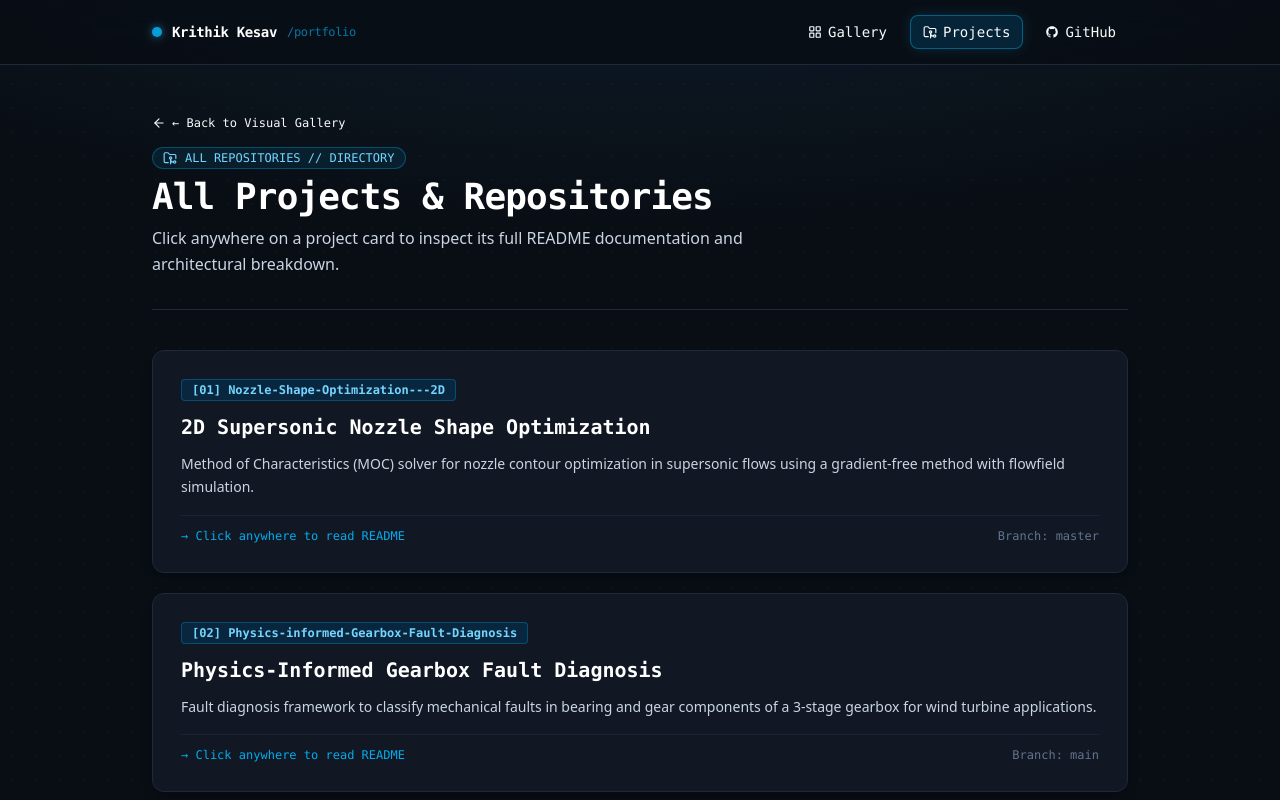
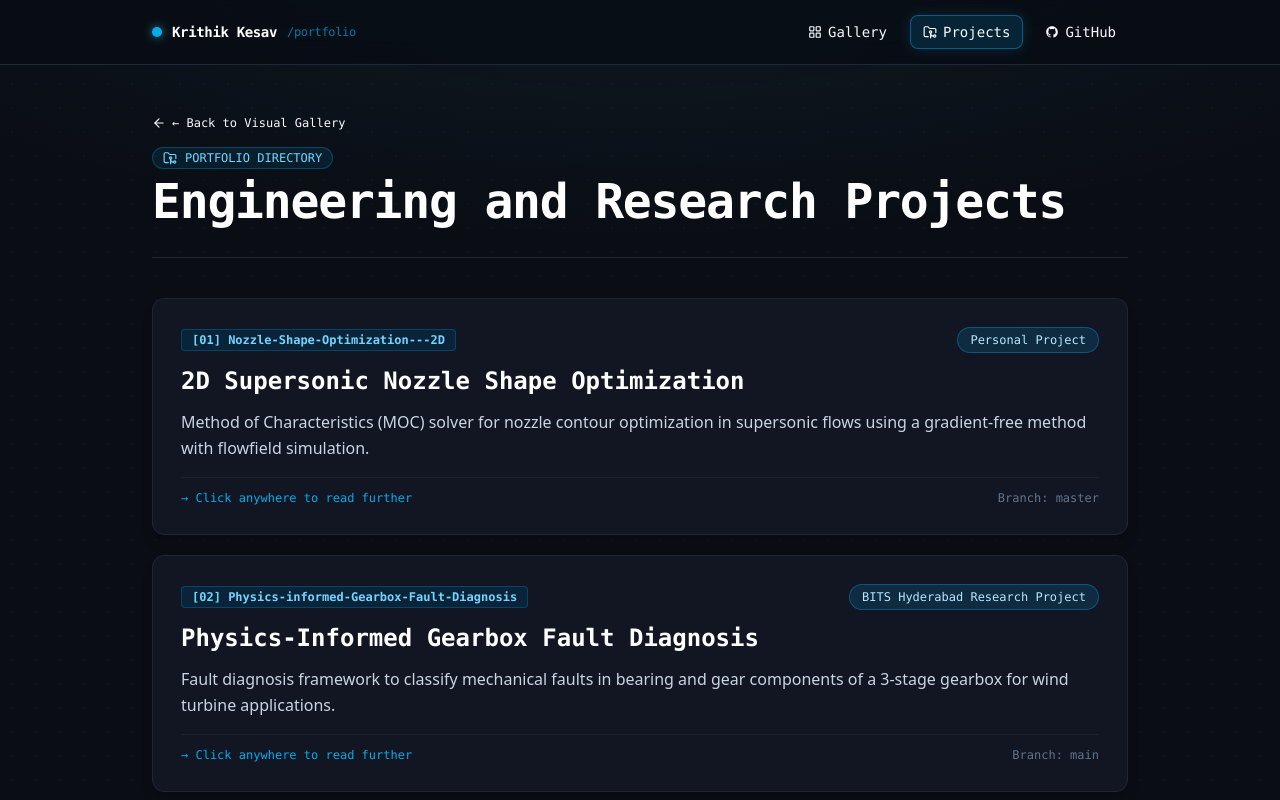
Before and after one commit to Krit8025/krit8025.github.io, a Next.js app: page /projects in a window 1280 px wide. Shown: the top 800 px of the page. Built offline with nearby package versions, Linux system fonts and the light colour scheme.

Commit message:
feat: executive dark aesthetic, bolder hero intro, custom project context tags, updated labels

```diff
--- a/src/app/globals.css
+++ b/src/app/globals.css
@@ -2,14 +2,13 @@
 @import "katex/dist/katex.min.css";
 
 :root {
-  --background: #090d14;
-  --surface: #101623;
-  --surface-card: #131b2b;
-  --surface-hover: #192338;
-  --border-muted: #1e293b;
+  --background: #0a0d14;
+  --surface: #111622;
+  --surface-card: #131b2a;
+  --surface-hover: #172133;
+  --border-muted: #1f2633;
   --border-active: #38bdf8;
 
-  /* Pastel Blue Palette */
   --pastel-blue-light: #bae6fd;
   --pastel-blue: #93c5fd;
   --pastel-blue-sky: #7dd3fc;
@@ -29,8 +28,8 @@ body {
   margin: 0;
   overflow-x: hidden;
   background-image:
-    radial-gradient(ellipse 80% 50% at 50% -20%, rgba(56, 189, 248, 0.12), transparent),
-    radial-gradient(rgba(147, 197, 253, 0.04) 1px, transparent 1px);
+    radial-gradient(ellipse 70% 40% at 50% -10%, rgba(56, 189, 248, 0.08), transparent),
+    radial-gradient(rgba(147, 197, 253, 0.035) 1px, transparent 1px);
   background-size: 100% 100%, 24px 24px;
 }
 
@@ -45,28 +44,15 @@ a {
   height: 8px;
 }
 ::-webkit-scrollbar-track {
-  background: #090d14;
+  background: #0a0d14;
 }
 ::-webkit-scrollbar-thumb {
-  background: #1e293b;
+  background: #1f2633;
   border-radius: 4px;
   border: 1px solid rgba(56, 189, 248, 0.2);
 }
 ::-webkit-scrollbar-thumb:hover {
   background: #38bdf8;
-}
-
-/* Smooth Interactive Cards */
-.smooth-card {
-  background: #111724;
-  border: 1px solid #1e293b;
-  transition: all 0.35s cubic-bezier(0.16, 1, 0.3, 1);
-}
-
-.smooth-card:hover {
-  border-color: rgba(147, 197, 253, 0.5);
-  box-shadow: 0 12px 35px -10px rgba(56, 189, 248, 0.2);
-  transform: translateY(-4px);
 }
 
 /* Smooth Interactive Buttons */
@@ -75,10 +61,10 @@ a {
   align-items: center;
   gap: 0.5rem;
   background: #7dd3fc;
-  color: #090d14;
+  color: #080c14;
   font-weight: 600;
   border-radius: 0.5rem;
-  padding: 0.55rem 1.15rem;
+  padding: 0.6rem 1.25rem;
   font-family: var(--font-geist-mono), monospace;
   font-size: 0.8125rem;
   transition: all 0.25s cubic-bezier(0.16, 1, 0.3, 1);
@@ -87,7 +73,7 @@ a {
 
 .smooth-btn-primary:hover {
   background: #bae6fd;
-  box-shadow: 0 6px 20px rgba(125, 211, 252, 0.4);
+  box-shadow: 0 6px 20px rgba(125, 211, 252, 0.35);
   transform: translateY(-2px);
 }
 
@@ -99,12 +85,12 @@ a {
   display: inline-flex;
   align-items: center;
   gap: 0.5rem;
-  background: rgba(16, 22, 35, 0.8);
+  background: rgba(17, 22, 34, 0.85);
   color: #bae6fd;
   font-weight: 500;
   border: 1px solid rgba(56, 189, 248, 0.25);
   border-radius: 0.5rem;
-  padding: 0.55rem 1.15rem;
+  padding: 0.6rem 1.25rem;
   font-family: var(--font-geist-mono), monospace;
   font-size: 0.8125rem;
   backdrop-blur: 4px;
@@ -123,7 +109,7 @@ a {
   transform: translateY(0);
 }
 
-/* High-Readability Markdown Documentation in Dark & Pastel Blue */
+/* High-Readability Markdown Documentation */
 .markdown-body {
   color: #cbd5e1;
   line-height: 1.8;
@@ -145,7 +131,7 @@ a {
 .markdown-body h1 {
   font-size: 1.75rem;
   color: #bae6fd;
-  border-bottom: 1px solid #1e293b;
+  border-bottom: 1px solid #1f2633;
   padding-bottom: 0.75rem;
   margin-bottom: 1.5rem;
 }
@@ -180,7 +166,7 @@ a {
 .markdown-body pre {
   background: #0d121c !important;
   color: #f1f5f9 !important;
-  border: 1px solid #1e293b;
+  border: 1px solid #1f2633;
   border-radius: 0.5rem;
   padding: 1.15rem;
   overflow-x: auto;
@@ -197,7 +183,7 @@ a {
   padding: 0.15rem 0.4rem;
   border-radius: 4px;
   font-size: 0.875em;
-  border: 1px solid #1e293b;
+  border: 1px solid #1f2633;
 }
 
 .markdown-body pre code {
@@ -230,14 +216,14 @@ a {
   border-collapse: collapse;
   margin: 1.75rem 0;
   font-size: 0.875rem;
-  border: 1px solid #1e293b;
+  border: 1px solid #1f2633;
   border-radius: 0.5rem;
   overflow: hidden;
 }
 
 .markdown-body th,
 .markdown-body td {
-  border: 1px solid #1e293b;
+  border: 1px solid #1f2633;
   padding: 0.65rem 0.85rem;
   text-align: left;
 }
@@ -257,7 +243,7 @@ a {
   max-width: 100%;
   height: auto;
   border-radius: 0.5rem;
-  border: 1px solid #1e293b;
+  border: 1px solid #1f2633;
   margin: 1.5rem auto;
   display: block;
   box-shadow: 0 8px 24px rgba(0, 0, 0, 0.4);
@@ -277,13 +263,13 @@ a {
   min-width: 260px;
 }
 
-/* KaTeX Math Styling in Dark & Pastel Blue */
+/* KaTeX Math Styling */
 .katex-display {
   margin: 1.25rem 0 !important;
   padding: 0.85rem !important;
   background: #0d131f;
   border-radius: 0.5rem;
-  border: 1px solid #1e293b;
+  border: 1px solid #1f2633;
   overflow-x: auto;
   overflow-y: hidden;
   color: #f0f9ff;
--- a/src/app/projects/page.tsx
+++ b/src/app/projects/page.tsx
@@ -3,15 +3,15 @@ import { ArrowLeft, ArrowUpRight, FolderGit2 } from "lucide-react";
 import { PROJECTS } from "@/data/projects";
 
 export const metadata = {
-  title: "Projects Directory | Krithik Kesav",
-  description: "Public repositories and technical project descriptions.",
+  title: "Engineering and Research Projects | Krithik Kesav",
+  description: "Engineering and research projects across computational modeling and mechanics.",
 };
 
 export default function ProjectsPage() {
   return (
     <main className="max-w-5xl mx-auto px-4 sm:px-6 py-12 space-y-10">
       {/* Header */}
-      <section className="space-y-4 border-b border-[#1e293b] pb-8">
+      <section className="space-y-4 border-b border-[#1f2633] pb-8">
         <Link
           href="/"
           className="inline-flex items-center gap-1.5 text-xs font-mono text-slate-400 hover:text-sky-300 transition-colors"
@@ -21,17 +21,14 @@ export default function ProjectsPage() {
         </Link>
 
         <div className="space-y-2">
-          <div className="inline-flex items-center gap-2 px-2.5 py-0.5 rounded-full text-xs font-mono font-medium bg-sky-500/10 border border-sky-400/30 text-sky-300">
+          <div className="inline-flex items-center gap-2 px-2.5 py-0.5 rounded-full text-xs font-mono font-medium bg-sky-500/10 border border-sky-400/25 text-sky-300">
             <FolderGit2 className="w-3.5 h-3.5" />
-            <span>ALL REPOSITORIES // DIRECTORY</span>
+            <span>PORTFOLIO DIRECTORY</span>
           </div>
 
-          <h1 className="text-2xl sm:text-4xl font-mono font-bold tracking-tight text-white">
-            All Projects &amp; Repositories
+          <h1 className="text-3xl sm:text-5xl font-mono font-bold tracking-tight text-white">
+            Engineering and Research Projects
           </h1>
-          <p className="text-sm sm:text-base text-slate-300 font-sans max-w-2xl leading-relaxed">
-            Click anywhere on a project card to inspect its full README documentation and architectural breakdown.
-          </p>
         </div>
       </section>
 
@@ -41,36 +38,39 @@ export default function ProjectsPage() {
           <Link
             key={project.slug}
             href={`/projects/${project.slug}`}
-            className="group relative block p-6 sm:p-7 rounded-xl border border-[#1e293b] bg-[#111723] hover:border-sky-400/50 hover:bg-[#141b2a] shadow-lg hover:shadow-[0_12px_32px_-10px_rgba(56,189,248,0.2)] hover:-translate-y-1 transition-all duration-300 ease-out cursor-pointer"
+            className="group relative block p-6 sm:p-7 rounded-xl border border-[#1f2633] bg-[#111622] hover:border-sky-400/50 hover:bg-[#141b2a] shadow-lg hover:shadow-[0_12px_32px_-10px_rgba(56,189,248,0.2)] hover:-translate-y-1 transition-all duration-300 ease-out cursor-pointer"
           >
             <div className="space-y-3">
-              {/* Header row: Index */}
-              <div className="flex items-center justify-between gap-2 text-xs font-mono">
-                <span className="font-semibold text-sky-300 bg-sky-950/70 px-2.5 py-0.5 rounded border border-sky-500/30">
+              {/* Header row: Index & Project Tag */}
+              <div className="flex flex-wrap items-center justify-between gap-2 text-xs font-mono">
+                <span className="font-semibold text-sky-300 bg-sky-950/60 px-2.5 py-0.5 rounded border border-sky-500/25">
                   [{String(index + 1).padStart(2, "0")}] {project.name}
                 </span>
 
-                <span className="text-xs font-mono text-sky-300 opacity-0 group-hover:opacity-100 transition-opacity duration-200 hidden sm:inline-flex items-center gap-1">
-                  <span>Open Documentation</span>
-                  <ArrowUpRight className="w-3.5 h-3.5" />
+                <span className="px-3 py-1 rounded-full text-xs font-medium font-mono text-sky-200 bg-sky-500/15 border border-sky-400/30">
+                  {project.tag}
                 </span>
               </div>
 
               {/* Title */}
-              <h2 className="text-lg sm:text-xl font-mono font-bold text-white group-hover:text-sky-300 transition-colors">
-                {project.title}
+              <h2 className="text-lg sm:text-2xl font-mono font-bold text-white group-hover:text-sky-300 transition-colors flex items-center justify-between gap-3">
+                <span>{project.title}</span>
+                <span className="text-xs font-mono text-sky-300 opacity-0 group-hover:opacity-100 transition-opacity duration-200 hidden sm:inline-flex items-center gap-1 shrink-0">
+                  <span>Read Documentation</span>
+                  <ArrowUpRight className="w-3.5 h-3.5" />
+                </span>
               </h2>
 
               {/* Description */}
-              <p className="text-sm text-slate-300 leading-relaxed font-sans">
+              <p className="text-sm sm:text-base text-slate-300 leading-relaxed font-sans">
                 {project.description}
               </p>
             </div>
 
-            {/* Bottom Info Row */}
-            <div className="flex items-center justify-between pt-3 mt-4 border-t border-[#1a2335] text-xs font-mono text-slate-400">
+            {/* Bottom Row */}
+            <div className="flex items-center justify-between pt-3 mt-4 border-t border-[#1a212f] text-xs font-mono text-slate-400">
               <span className="font-medium text-sky-400/90 flex items-center gap-1 group-hover:underline">
-                → Click anywhere to read README
+                → Click anywhere to read further
               </span>
 
               <span className="text-slate-500">
--- a/src/data/projects.ts
+++ b/src/data/projects.ts
@@ -7,9 +7,7 @@ export interface Project {
   defaultBranch: string;
   readmeFile: string;
   coverImage: string;
-  tags: string[];
-  pastelBg: string;
-  accentHex: string;
+  tag: string;
 }
 
 export const PROJECTS: Project[] = [
@@ -24,9 +22,7 @@ export const PROJECTS: Project[] = [
     readmeFile: "README.md",
     coverImage:
       "https://raw.githubusercontent.com/Krit8025/Nozzle-Shape-Optimization---2D/master/anderson_moc_solver/flowfield_mach.png",
-    tags: ["Fluid Dynamics", "MOC Solver", "Optimization", "Python"],
-    pastelBg: "bg-[#bae6fd]", // Pastel Sky
-    accentHex: "#bae6fd",
+    tag: "Personal Project",
   },
   {
     slug: "Physics-informed-Gearbox-Fault-Diagnosis",
@@ -39,9 +35,7 @@ export const PROJECTS: Project[] = [
     readmeFile: "Readme.md",
     coverImage:
       "https://raw.githubusercontent.com/Krit8025/Physics-informed-Gearbox-Fault-Diagnosis/main/images/confusion_matrices_comparison.png",
-    tags: ["Machine Learning", "Vibration Analysis", "Diagnostics", "Python"],
-    pastelBg: "bg-[#bbf7d0]", // Pastel Mint
-    accentHex: "#bbf7d0",
+    tag: "BITS Hyderabad Research Project",
   },
   {
     slug: "BEMT-Shrouded-Propellers",
@@ -54,9 +48,7 @@ export const PROJECTS: Project[] = [
     readmeFile: "README.md",
     coverImage:
       "https://raw.githubusercontent.com/Krit8025/BEMT-Shrouded-Propellers/main/figure10.png",
-    tags: ["Aerodynamics", "BEMT", "Propulsion", "MATLAB / Python"],
-    pastelBg: "bg-[#fef08a]", // Pastel Lemon
-    accentHex: "#fef08a",
+    tag: "IIT Hyderabad Research Internship",
   },
   {
     slug: "Baja-ATV-Steering-Knuckle",
@@ -69,9 +61,7 @@ export const PROJECTS: Project[] = [
     readmeFile: "Readme.md",
     coverImage:
       "https://raw.githubusercontent.com/Krit8025/Baja-ATV-Steering-Knuckle/main/images/cad-knuckle.png",
-    tags: ["CAD / FEA", "Manufacturing", "Automotive Suspension", "SAE Baja"],
-    pastelBg: "bg-[#ddd6fe]", // Pastel Lavender
-    accentHex: "#ddd6fe",
+    tag: "SAE Baja",
   },
 ];
 
```
Also changed, not shown: src/app/page.tsx (+19 -25 lines), src/app/projects/[slug]/page.tsx (+5 -5 lines), src/components/ProjectImageCard.tsx (+18 -10 lines).
